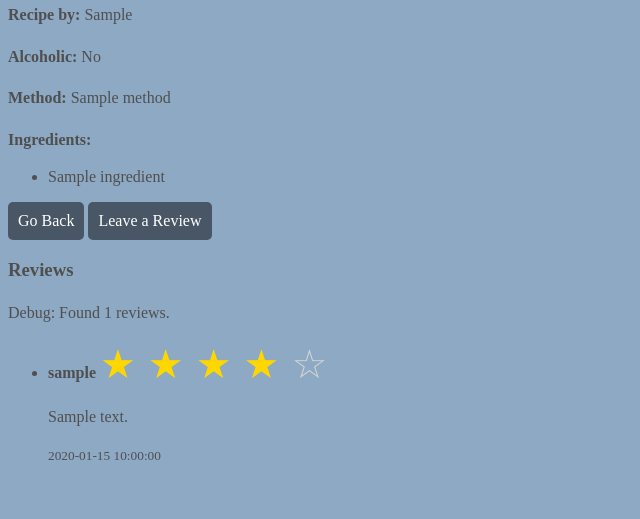
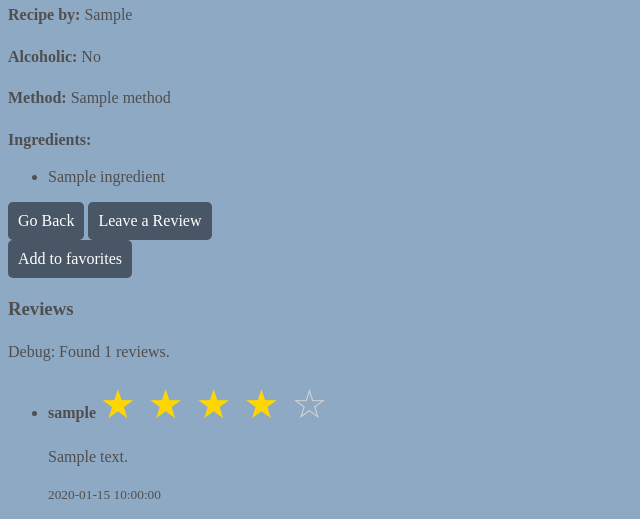
Before and after one commit to cs-ucc-ie/Team-15, a Flask app: template templates/explore.html in a window 1280 px wide. Shown: the part 628-1147 px from the top of the page, without its empty margins (0-640 px from the left). Before the commit the page ends 1088 px from the top, so only its background shows below. Run offline with Flask 3, Linux system fonts and the light colour scheme; the template is opened without the code that fills it: most values are stand-ins (such as "Sample title", 1, 10 or a date in 2020); grey boxes marked "Sample" are stand-in pictures.

Commit message:
fixed issues with the favorites button

```diff
--- a/templates/explore.html
+++ b/templates/explore.html
@@ -36,6 +36,10 @@
 
             <button onclick="history.back()">Go Back</button>
             <button onclick="openReviewModal()">Leave a Review</button>
+            <!-- add to favorite button-->
+            <form action="{{ url_for('add_favorite', cocktail_id = selected_cocktail.id) }}" method = "POST">
+                <button type="submit" class = "favorite-button">Add to favorites</button>
+            </form>
             <div id="reviewModal" class="modal">
                 <div class="modal-content">
                     <span class="close" onclick="closeReviewModal()">&times;</span>
```
